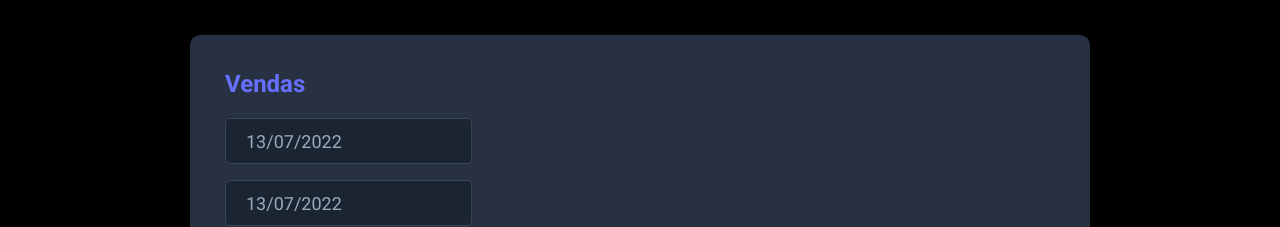
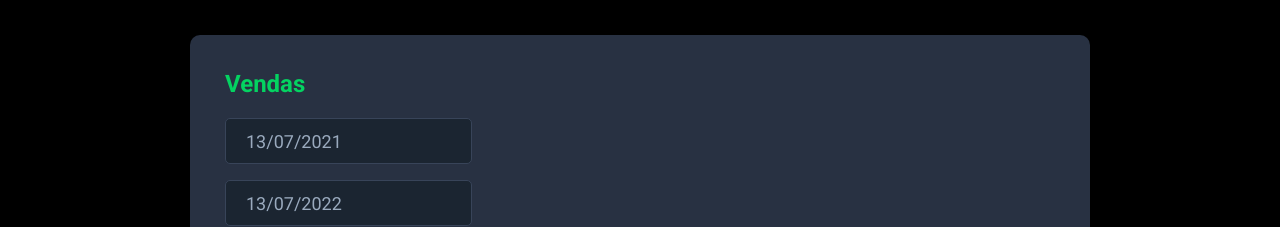
Before and after one commit to marcelojuniors66/dsmeta, a React (Vite) app in the folder frontend/: page / in a window 1280 px wide. Shown: the part 225-452 px from the top of the page. Built offline with nearby package versions, Linux system fonts and the light colour scheme.

Commit message:
useState

```diff
--- a/frontend/src/App.tsx
+++ b/frontend/src/App.tsx
@@ -1,5 +1,5 @@
-import Header from "./components/Header"
-import SalesCard from "./components/SalesCard"
+import Header from "./components/Header";
+import SalesCard from "./components/SalesCard";
 
 function App() {
   return (
@@ -16,4 +16,4 @@
   )
 }
 
-export default App
+export default App;
--- a/frontend/src/components/Header/index.tsx
+++ b/frontend/src/components/Header/index.tsx
@@ -1,5 +1,5 @@
-import logo from '../../assets/img/logo.svg'
-import './styles.css'
+import logo from '../../assets/img/logo.svg';
+import './styles.css';
 
 function Header() {
     return (
@@ -16,4 +16,4 @@
     )
 }
 
-export default Header
+export default Header;
--- a/frontend/src/components/NotificationButton/index.tsx
+++ b/frontend/src/components/NotificationButton/index.tsx
@@ -1,5 +1,5 @@
-import icon from '../../assets/img/notification-icon.svg'
-import './styles.css'
+import icon from '../../assets/img/notification-icon.svg';
+import './styles.css';
 
 function NotificationButton() {
     return (
@@ -9,4 +9,4 @@
     )
 }
 
-export default NotificationButton
+export default NotificationButton;
--- a/frontend/src/components/SalesCard/index.tsx
+++ b/frontend/src/components/SalesCard/index.tsx
@@ -1,9 +1,17 @@
+import { useState } from "react";
 import DatePicker from "react-datepicker";
 import "react-datepicker/dist/react-datepicker.css";
-import NotificationButton from '../NotificationButton'
-import './styles.css'
+import NotificationButton from '../NotificationButton';
+import './styles.css';
 
 function SalesCard() {
+
+    const min = new Date(new Date().setDate(new Date().getDate() - 365));
+    const max  = new Date();
+
+    const [minDate, setMinDate] = useState(min);
+    const [maxDate, setMaxDate] = useState(max);
+
     return (
         <div className="dsmeta-card">
             <h2 className="dsmeta-sales-title">Vendas</h2>
@@ -11,8 +19,8 @@
                 {/* First input date */}
                 <div className="dsmeta-form-control-container">
                     <DatePicker
-                        selected={new Date()}
-                        onChange={(date: Date) => { }}
+                        selected={minDate}
+                        onChange={(date: Date) => setMinDate(date)}
                         className="dsmeta-form-control"
                         dateFormat="dd/MM/yyyy"
                     />
@@ -20,8 +28,8 @@
                 {/* Second input date */}
                 <div className="dsmeta-form-control-container">
                     <DatePicker
-                        selected={new Date()}
-                        onChange={(date: Date) => { }}
+                        selected={maxDate}
+                        onChange={(date: Date) => setMaxDate(date)}
                         className="dsmeta-form-control"
                         dateFormat="dd/MM/yyyy"
                     />
@@ -93,4 +101,4 @@
     )
 }
 
-export default SalesCard
+export default SalesCard;
--- a/frontend/src/components/SalesCard/styles.css
+++ b/frontend/src/components/SalesCard/styles.css
@@ -5,7 +5,7 @@
 }
 
 .dsmeta-sales-title {
-    color: #676fff;
+    color: #04D361;
     font-size: 24px;
     margin-bottom: 20px;
 }
```
Also changed, not shown: frontend/src/main.tsx (+4 -4 lines).
